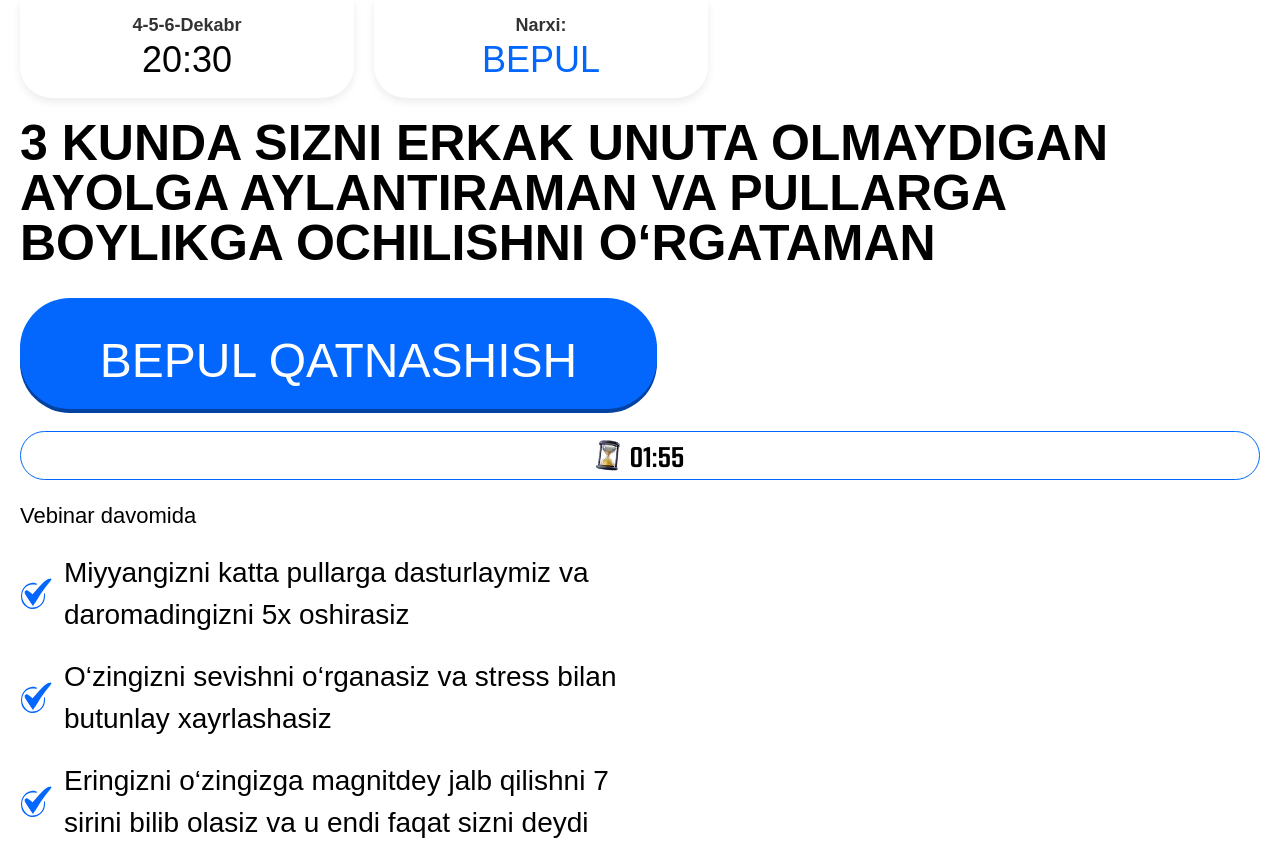
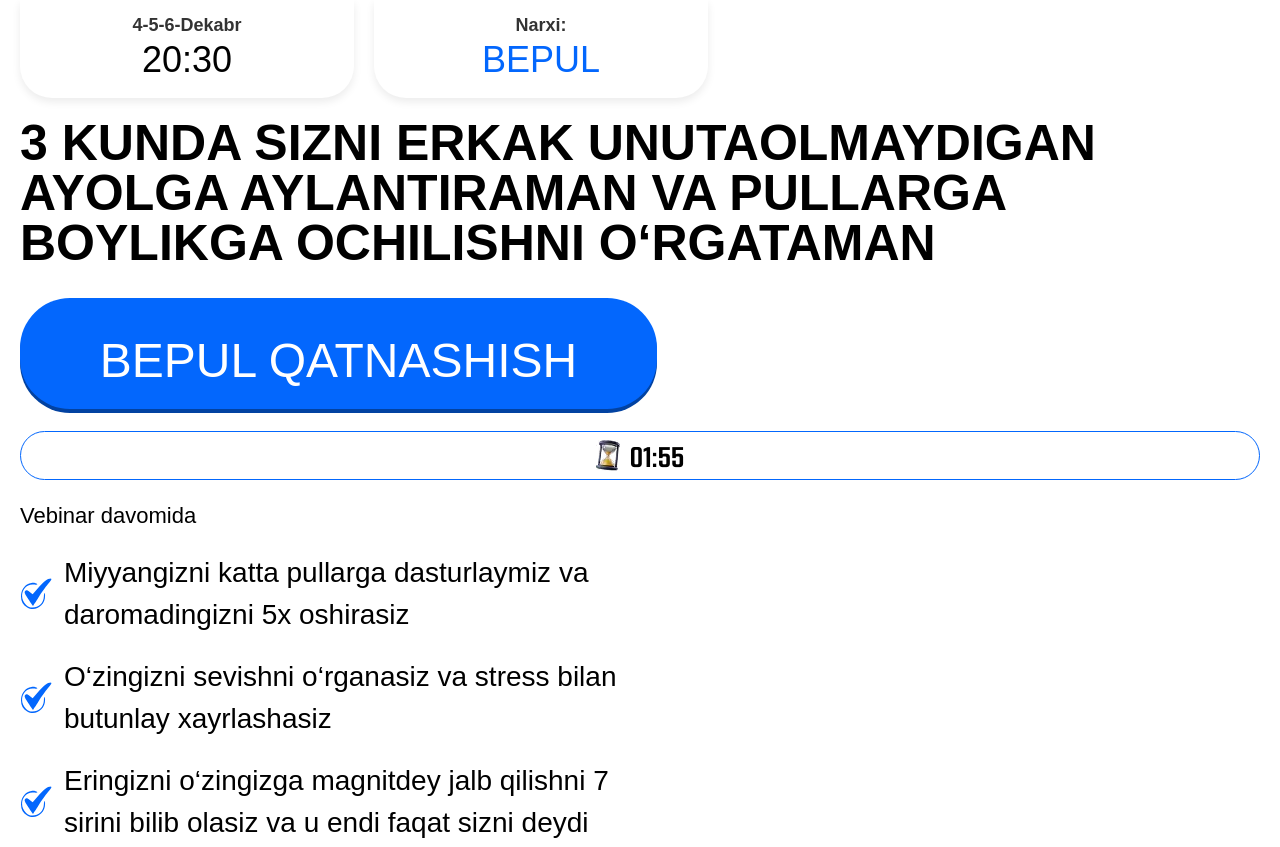
Before and after one commit to bexruz-cyber/abdullapsixolog, a plain HTML site: page index.html in a window 1280 px wide. Shown: the top 847 px of the page. Drawn offline with Linux system fonts and the light colour scheme.

Commit message:
Add files via upload

```diff
--- a/index.html
+++ b/index.html
@@ -469,7 +469,7 @@
       </div>
       <h1 class="homeTitle">
         3 KUNDA SIZNI ERKAK
-        UNUTA OLMAYDIGAN AYOLGA
+        UNUTAOLMAYDIGAN AYOLGA
         AYLANTIRAMAN VA PULLARGA
         BOYLIKGA OCHILISHNI
         O‘RGATAMAN
```
